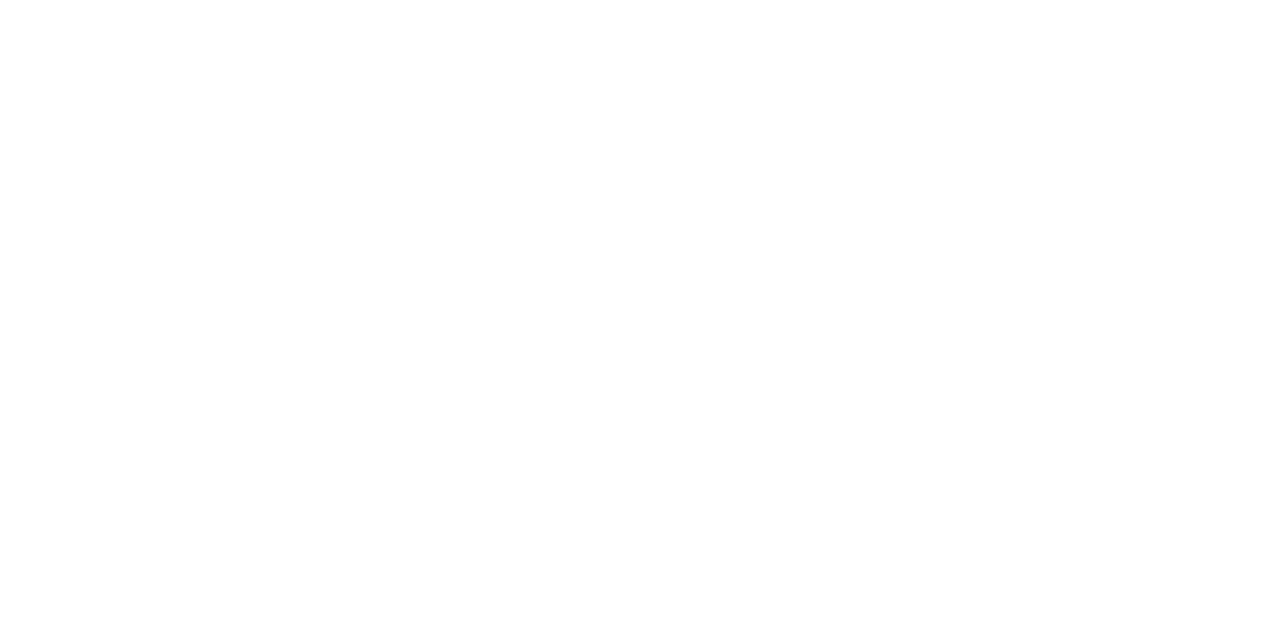
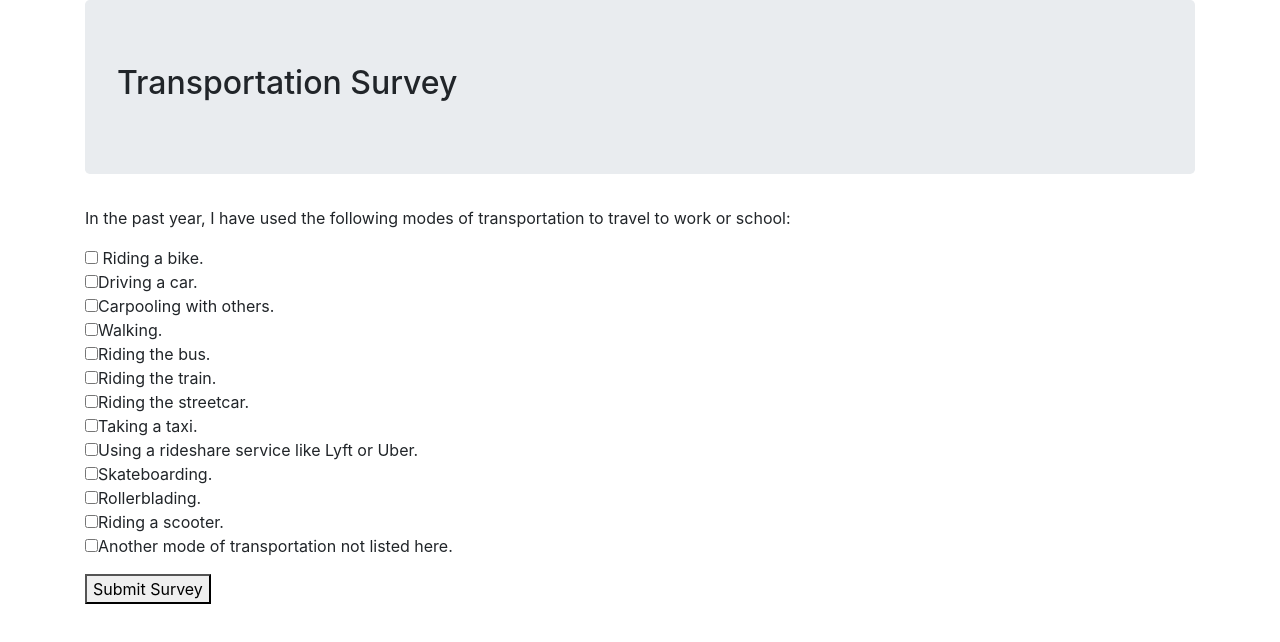
Before and after one commit to RichterBros/transportation-survey, a plain HTML site: page index.html in a window 1280 px wide. Drawn offline with Linux system fonts and the light colour scheme.

Commit message:
add toggle and empty. This will allow user to fill out form multiple times without duplicating results in hidden div

```diff
--- a/css/styles.css
+++ b/css/styles.css
@@ -0,0 +1,3 @@
+#work-responses {
+    display: none;
+  }
--- a/index.html
+++ b/index.html
@@ -8,6 +8,32 @@
     <title></title>
   </head>
   <body>
-
+    <div class="container">
+      <div class="jumbotron">
+        <h2>Transportation Survey</h2>
+      </div>
+      <form id="transportation_survey">
+        <div class="form-group" id= "formHide">
+          <p>In the past year, I have used the following modes of transportation to travel to work or school:</p>
+          <input type="checkbox" name="work-transportation" value="bike"> Riding a bike.<br>
+          <input type="checkbox" name="work-transportation" value="car">Driving a car.<br>
+          <input type="checkbox" name="work-transportation" value="carpool">Carpooling with others.<br>
+          <input type="checkbox" name="work-transportation" value="walk">Walking.<br>
+          <input type="checkbox" name="work-transportation" value="bus">Riding the bus.<br>
+          <input type="checkbox" name="work-transportation" value="train">Riding the train.<br>
+          <input type="checkbox" name="work-transportation" value="streetcar">Riding the streetcar.<br>
+          <input type="checkbox" name="work-transportation" value="taxi">Taking a taxi.<br>
+          <input type="checkbox" name="work-transportation" value="rideshare">Using a rideshare service like Lyft or Uber.<br>
+          <input type="checkbox" name="work-transportation" value="skateboard">Skateboarding.<br>
+          <input type="checkbox" name="work-transportation" value="rollerblade">Rollerblading.<br>
+          <input type="checkbox" name="work-transportation" value="scooter">Riding a scooter.<br>
+          <input type="checkbox" name="work-transportation" value="other">Another mode of transportation not listed here.<br>
+        </div>
+       <button type="submit">Submit Survey</button>
+      </form>
+      <span id="work-responses">
+        <p><b>You use the following methods of transportation to travel to work or school:</b></p>
+      </span>
+    </div>
   </body>
 </html>
--- a/js/scripts.js
+++ b/js/scripts.js
@@ -1,3 +1,15 @@
 $(document).ready(function(){
+    $("form#transportation_survey").submit(function(event){
+      event.preventDefault();
+      $("#work-responses").empty();
+      $("#work-responses").toggle();
+      $("input:checkbox[name=work-transportation]:checked").each(function(){
+        var workTransportationMode = $(this).val();
+        $('#work-responses').append(workTransportationMode + "<br>");
+        console.log(workTransportationMode);
+    });
 
-});
+    $("#formHide").toggle();
+
+    });
+  });
```
